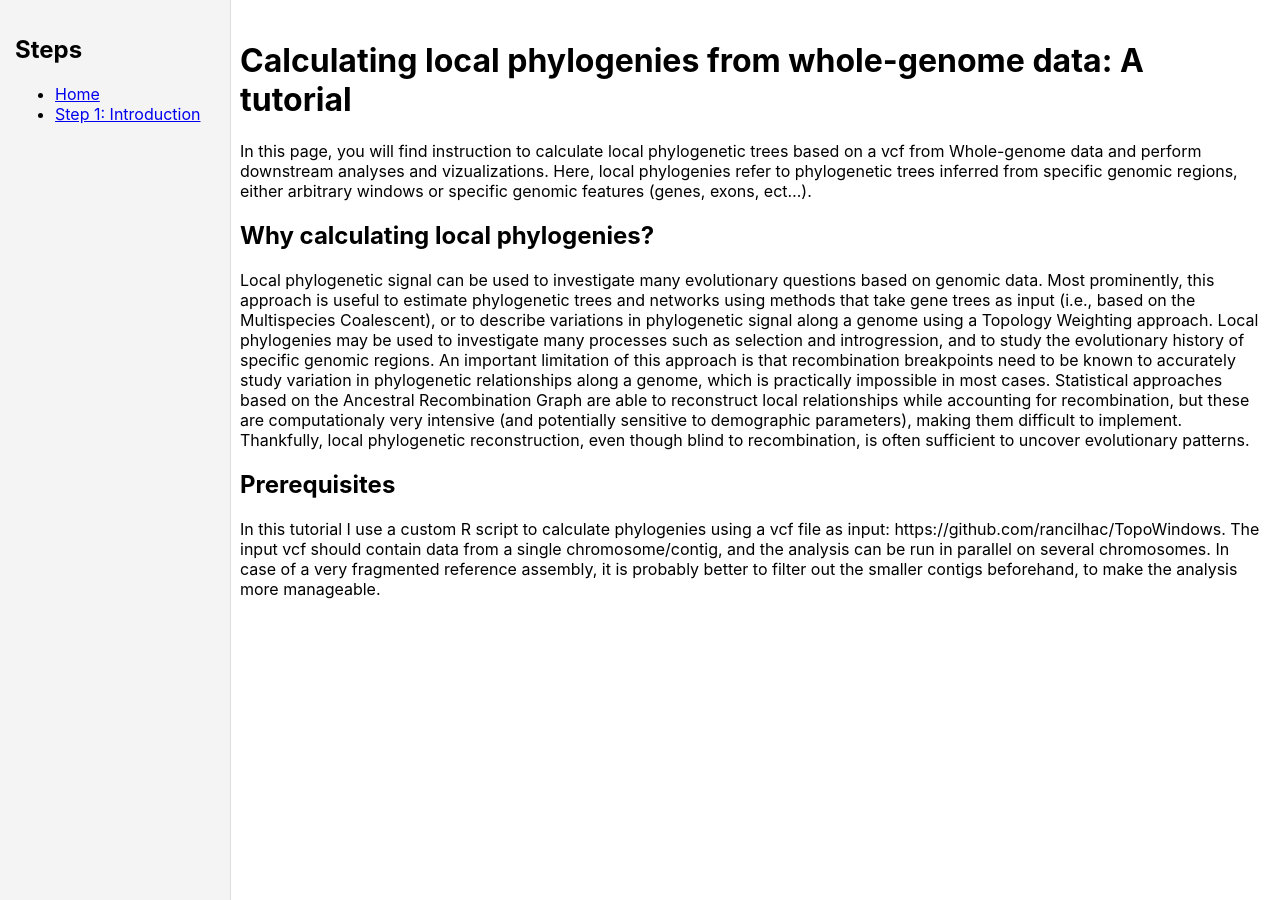
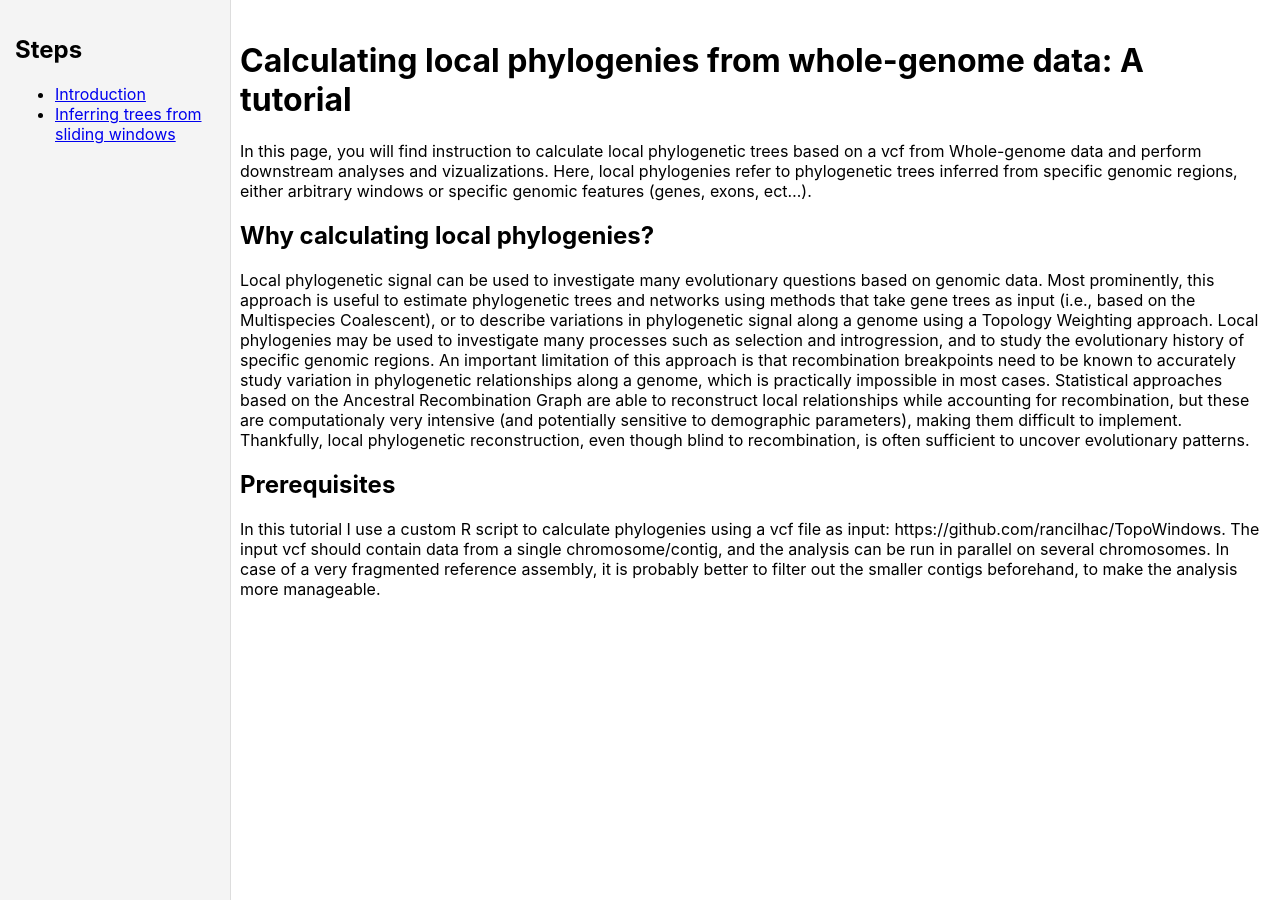
Before and after one commit to rancilhac/Genome-Wide-Phylogenies.github.io, a Jekyll site: the page built from index.md, in a window 1280 px wide. Built offline with Jekyll 4.4.1, drawn with Linux system fonts in a browser that asks for light colours; our own code applies the rules of GitHub Pages for plain Markdown files.

Commit message:
Update default.html

```diff
--- a/_layouts/default.html
+++ b/_layouts/default.html
@@ -12,8 +12,8 @@
         <div class="sidebar">
             <h2>Steps</h2>
             <ul>
-                <li><a href="{{ "/" | relative_url }}">Home</a></li>
-                <li><a href="{{ "/Sliding-windows.html" | relative_url }}">Step 1: Introduction</a></li>
+                <li><a href="{{ "/" | relative_url }}">Introduction</a></li>
+                <li><a href="{{ "/Sliding-windows.html" | relative_url }}">Inferring trees from sliding windows</a></li>
             </ul>
         </div>
         <div class="content">
```
